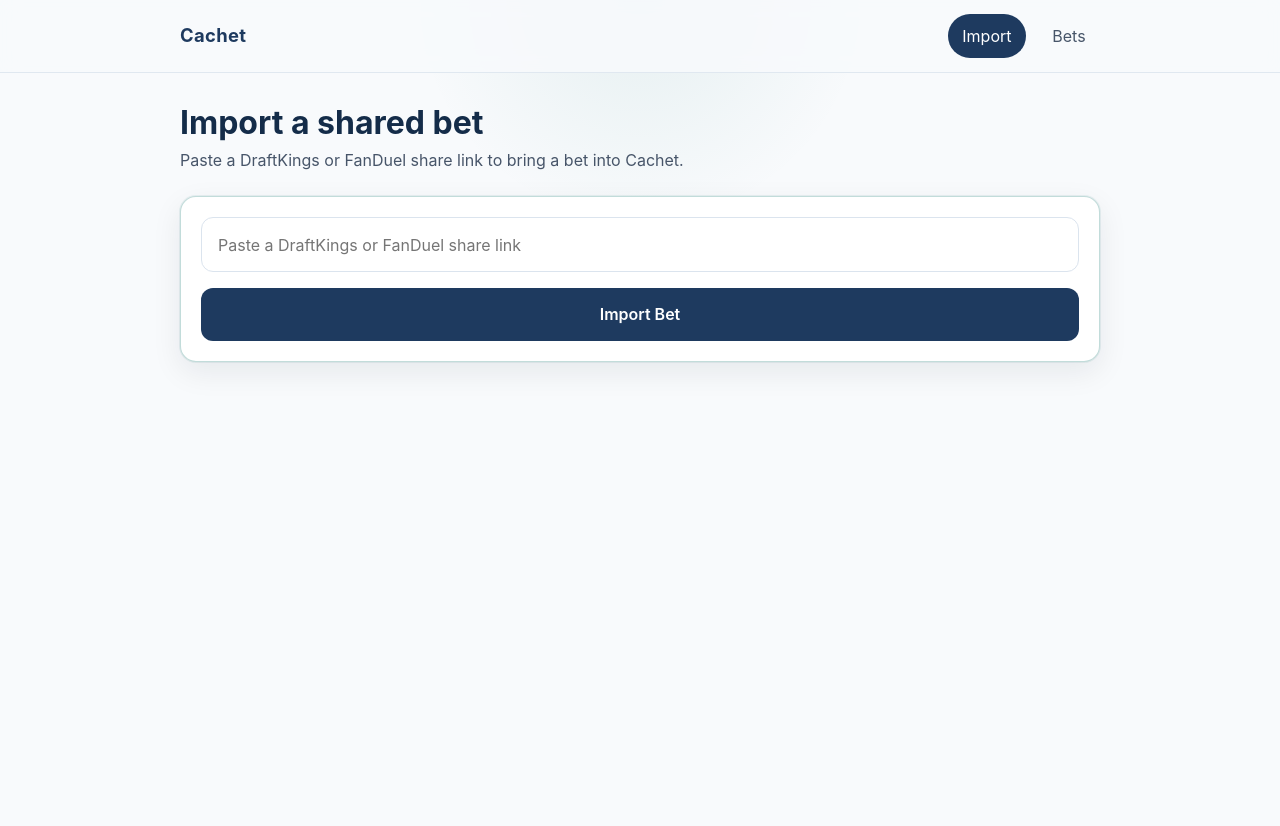
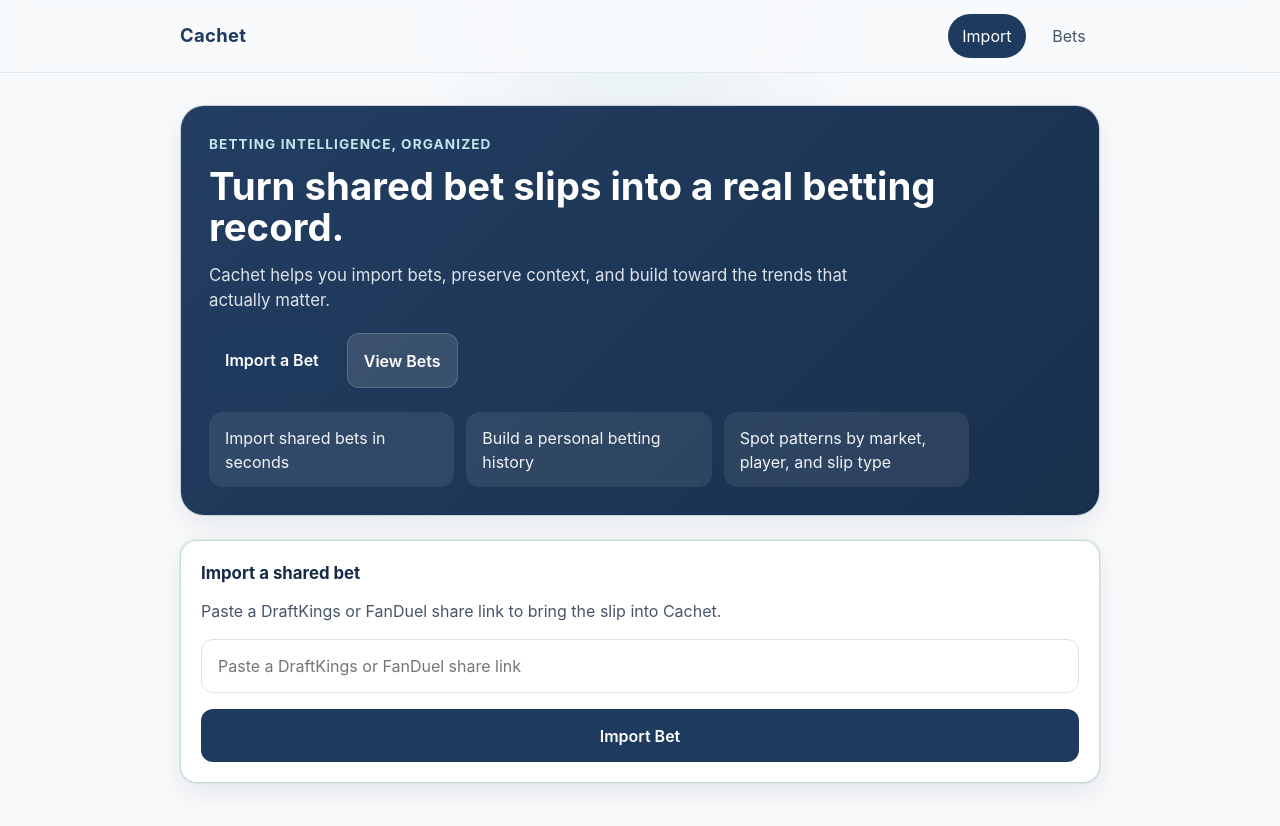
Before and after one commit to fbarrett12/cachet-web, a React (Vite) app: page / in a window 1280 px wide. Shown: the top 826 px of the page. Before the commit the page ends 800 px from the top, so only its background shows below. Built offline with nearby package versions, Linux system fonts and the light colour scheme.

Commit message:
added hero and product description

```diff
--- a/src/pages/ImportPage.tsx
+++ b/src/pages/ImportPage.tsx
@@ -1,4 +1,4 @@
-import { useState } from "react";
+import { useMemo, useState } from "react";
 import { Link } from "react-router-dom";
 import {
   formatCurrency,
@@ -7,11 +7,30 @@ import {
   type ImportShareLinkResponse,
 } from "../lib/api";
 
+const sampleHighlights = [
+  "Import shared bets in seconds",
+  "Build a personal betting history",
+  "Spot patterns by market, player, and slip type",
+];
+
 export function ImportPage() {
   const [url, setUrl] = useState("");
   const [loading, setLoading] = useState(false);
   const [error, setError] = useState<string | null>(null);
   const [result, setResult] = useState<ImportShareLinkResponse | null>(null);
+
+  const resultSummary = useMemo(() => {
+    if (!result?.parsedBet) return null;
+
+    return {
+      legCount: result.parsedBet.legs.length,
+      stake: result.parsedBet.stake,
+      payout: result.parsedBet.payout,
+      placedAt: result.parsedBet.placedAt,
+      status: result.parsedBet.status,
+      betType: result.parsedBet.betType,
+    };
+  }, [result]);
 
   async function handleSubmit(event: React.FormEvent<HTMLFormElement>) {
     event.preventDefault();
@@ -30,15 +49,43 @@ export function ImportPage() {
 
   return (
     <main className="page">
-      <div className="page__header">
-        <h1 className="page__title">Import a shared bet</h1>
-        <p className="page__subtitle">
-          Paste a DraftKings or FanDuel share link to bring a bet into Cachet.
+      <section className="hero">
+        <div className="hero__content">
+          <p className="hero__eyebrow">Betting intelligence, organized</p>
+          <h1 className="hero__title">Turn shared bet slips into a real betting record.</h1>
+          <p className="hero__subtitle">
+            Cachet helps you import bets, preserve context, and build toward the
+            trends that actually matter.
+          </p>
+
+          <div className="hero__actions">
+            <a href="#import-form" className="button">
+              Import a Bet
+            </a>
+            <Link to="/bets" className="button button--secondary">
+              View Bets
+            </Link>
+          </div>
+
+          <div className="hero__highlights">
+            {sampleHighlights.map((item) => (
+              <div key={item} className="hero__highlight">
+                {item}
+              </div>
+            ))}
+          </div>
+        </div>
+      </section>
+
+      <div className="stack">
+        <section id="import-form" className="card card--accent">
+          <div className="section-heading">
+            <h2 className="card__title">Import a shared bet</h2>
+            <p className="muted">
+              Paste a DraftKings or FanDuel share link to bring the slip into Cachet.
             </p>
           </div>
 
-      <div className="stack">
-        <section className="card card--accent">
           <form onSubmit={handleSubmit} className="form-card">
             <input
               className="input"
@@ -59,11 +106,12 @@ export function ImportPage() {
 
         {result ? (
           <section className="card">
+            <div className="section-heading">
               <h2 className="card__title">Import Result</h2>
-
               <div className="badge-row">
                 <span className="badge">{result.sportsbook}</span>
                 <span className="badge badge--accent">{result.status}</span>
+              </div>
             </div>
 
             <div className="kv-list">
@@ -79,32 +127,43 @@ export function ImportPage() {
               ) : null}
 
               {result.message ? <p className="muted">{result.message}</p> : null}
+            </div>
 
-              {result.parsedBet ? (
-                <>
-                  <p>
-                    <strong>Bet Type:</strong> {result.parsedBet.betType}
+            {resultSummary ? (
+              <div className="stats-grid stats-grid--compact">
+                <article className="card stat-card">
+                  <p className="stat-card__label">Bet Type</p>
+                  <p className="stat-card__value stat-card__value--sm">
+                    {resultSummary.betType}
                   </p>
-                  <p>
-                    <strong>Status:</strong> {result.parsedBet.status ?? "—"}
+                </article>
+
+                <article className="card stat-card">
+                  <p className="stat-card__label">Legs</p>
+                  <p className="stat-card__value">{resultSummary.legCount}</p>
+                </article>
+
+                <article className="card stat-card">
+                  <p className="stat-card__label">Stake</p>
+                  <p className="stat-card__value stat-card__value--sm">
+                    {formatCurrency(resultSummary.stake)}
                   </p>
-                  <p>
-                    <strong>Placed At:</strong>{" "}
-                    {formatDateTime(result.parsedBet.placedAt)}
+                </article>
+
+                <article className="card stat-card stat-card--accent">
+                  <p className="stat-card__label">Payout</p>
+                  <p className="stat-card__value stat-card__value--sm">
+                    {formatCurrency(resultSummary.payout)}
                   </p>
-                  <p>
-                    <strong>Stake:</strong> {formatCurrency(result.parsedBet.stake)}
+                </article>
+              </div>
+            ) : null}
+
+            {resultSummary?.placedAt ? (
+              <p className="muted">
+                Imported bet placed {formatDateTime(resultSummary.placedAt)}.
               </p>
-                  <p>
-                    <strong>Payout:</strong>{" "}
-                    {formatCurrency(result.parsedBet.payout)}
-                  </p>
-                  <p>
-                    <strong>Leg Count:</strong> {result.parsedBet.legs.length}
-                  </p>
-                </>
             ) : null}
-            </div>
           </section>
         ) : null}
       </div>
```
Lines whose indentation alone changed are shown as unchanged.
